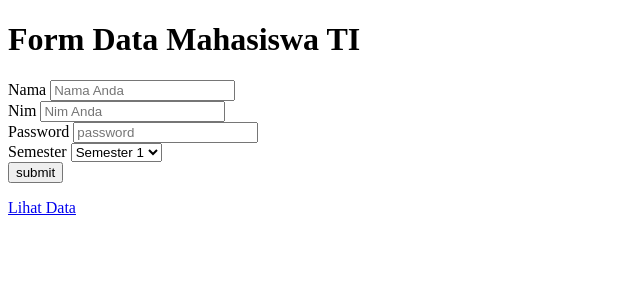
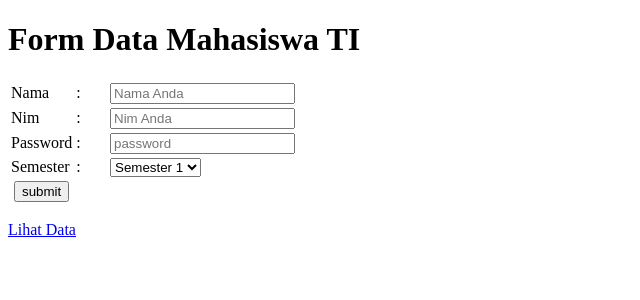
Before and after one commit to egin10/belajar_web, a PHP site: page / in a window 1280 px wide. Shown: the top 300 px of the page, without its empty margins (0-640 px from the left). Run offline with PHP 8.4, Linux system fonts and the light colour scheme.

Commit message:
second commit

```diff
--- a/index.php
+++ b/index.php
@@ -5,33 +5,41 @@
 </head>
 <body>
 	<h1>Form Data Mahasiswa TI</h1>
+<table border="0">
+	<form action="prosesInput.php" method="POST">
+	<tr>
+		<td width="20%"><label>Nama</label></td>
+		<td width="10%">:</td>
+		<td width="70%"><input type="text" name="nama" value="" placeholder="Nama Anda"></td>
+	</tr>
+	<tr>
+		<td width="20%"><label>Nim</label></td>
+		<td width="10%%">:</td>
+		<td width="70%%"><input type="text" name="nim" value="" placeholder="Nim Anda"></td>
+	</tr>
+	<tr>
+		<td width="20%"><label>Password</label></td>
+		<td width="10%%">:</td>
+		<td width="70%%"><input type="password" name="password" placeholder="password"></td>
+	</tr>
+	<tr>
 
-	<form action="prosesInput.php" method="POST">
-		<label>Nama</label>
-		<input type="text" name="nama" value="" placeholder="Nama Anda">
-		<br>
-
-		<label>Nim</label>
-		<input type="text" name="nim" value="" placeholder="Nim Anda">
-		<br>
-
-		<label>Password</label>
-		<input type="password" name="password" placeholder="password">
-		<br>
-
-		<label>Semester</label>
-		<select name="semester">
+		<td width="20%"><label>Semester</label></td>
+		<td width="10%%">:</td>
+		<td width="70%"><select name="semester">
 			<option value="Semester 1">Semester 1</option>
 			<option value="Semester 2">Semester 2</option>
 			<option value="Semester 3">Semester 3</option>
 			<option value="Semester 4">Semester 4</option>
 			<option value="Semester 5">Semester 5</option>
 			<option value="Semester 6">Semester 6</option>
-		</select>
-		<br>
-
-		<input type="submit" name="submit" value="submit">
+		</select></td>
+	</tr>
+	<tr>
+		<td align="center"><input type="submit" name="submit" value="submit"></td>
+	</tr>
 	</form>
+</table>
 
 	<p>
 		<a href="data_mhs.php">Lihat Data</a>
```
Also changed, not shown: del_mhs.php (added, +19 -0 lines).
